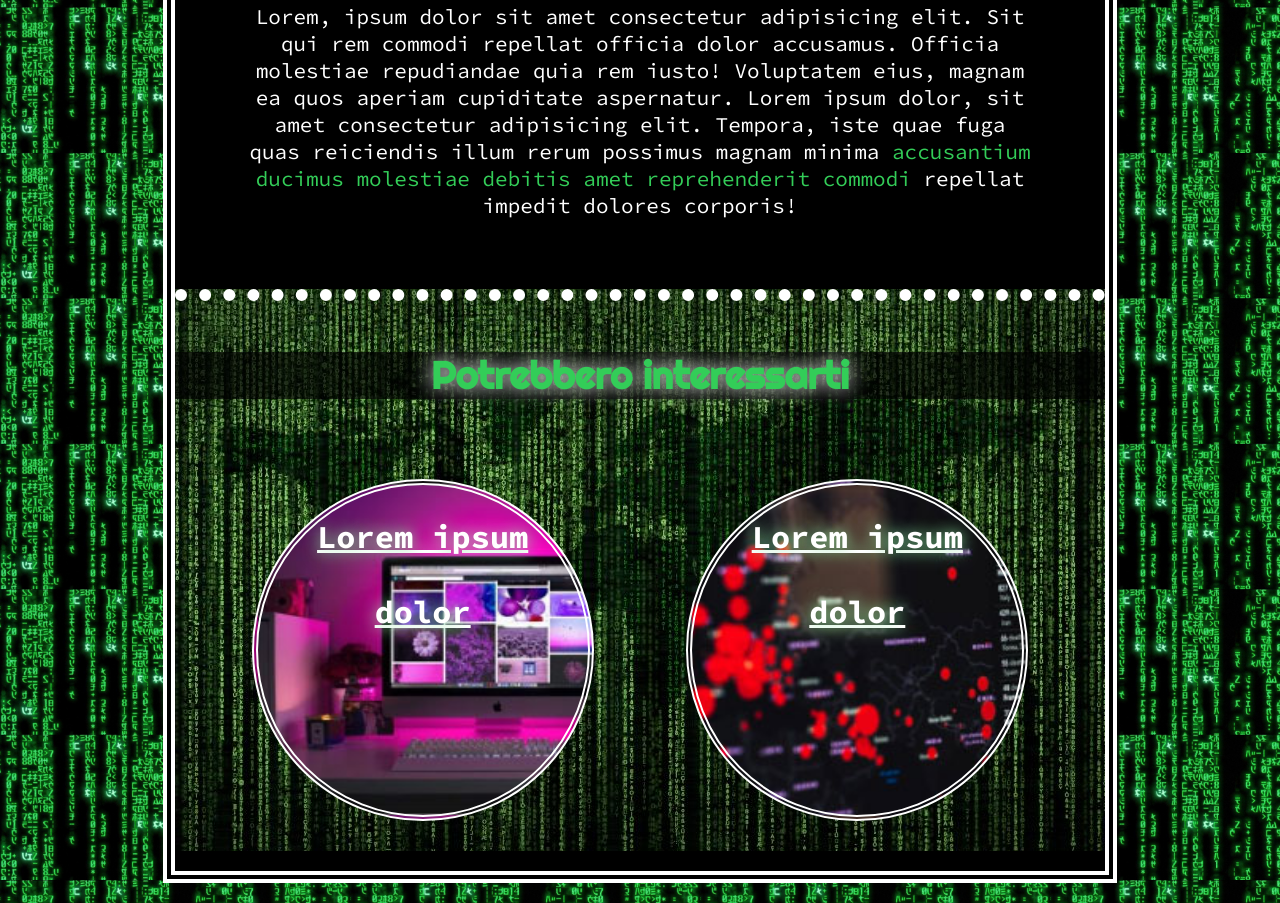
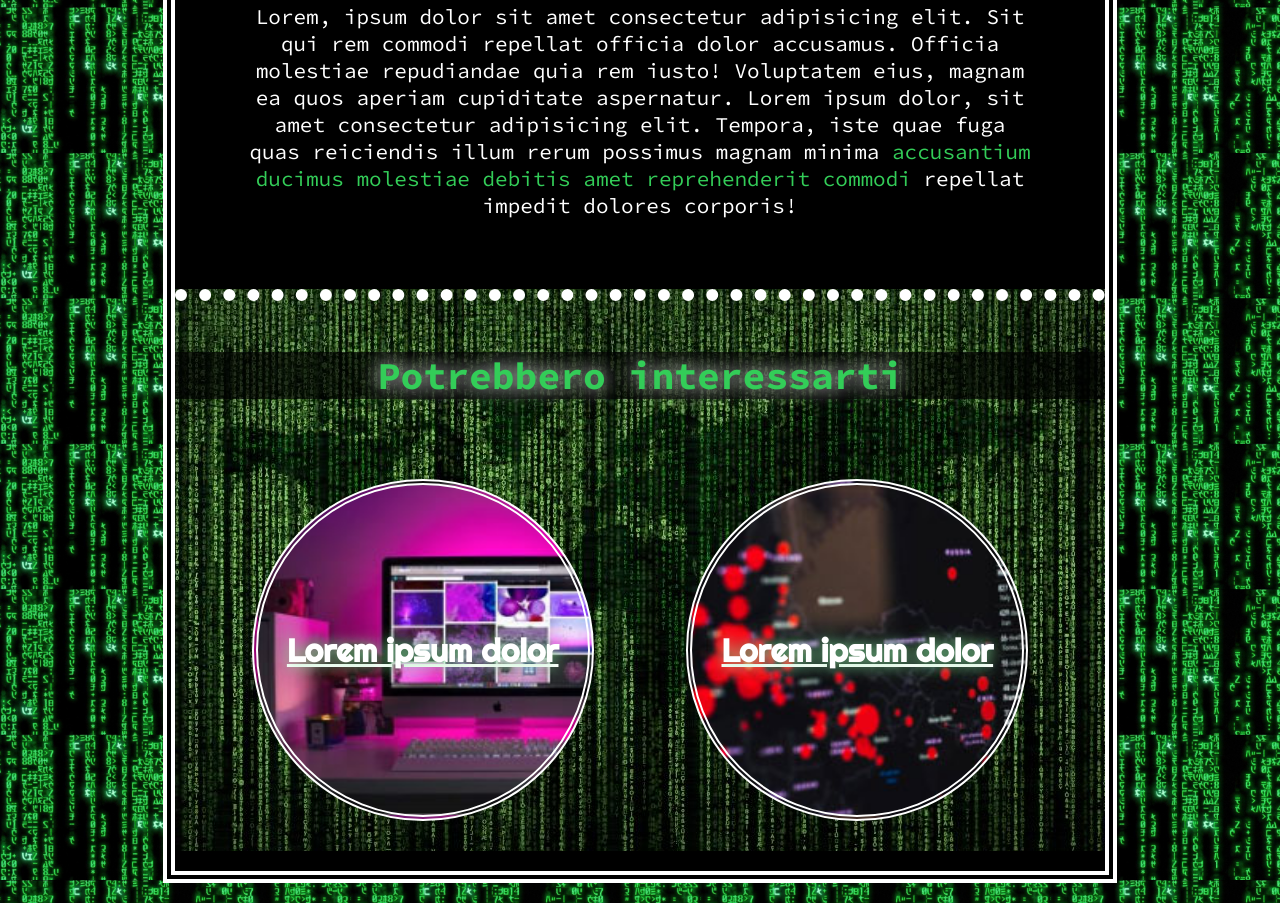
Before and after one commit to MarcoBagnasco/html-css-booleaner, a website: page index.html in a window 1280 px wide. Shown: the part 3193-4096 px from the top of the page. Drawn offline with Linux system fonts and the light colour scheme.

Commit message:
final review

```diff
--- a/css/dark_style.css
+++ b/css/dark_style.css
@@ -99,7 +99,6 @@ thead{
 th{
   width:150px;
 }
-
 /*FOOTER*/
 footer{
     background-image: url("../img/matrix_world.jpg");
@@ -108,7 +107,6 @@ thead{
 }
 #h4-footer{
     background-color:rgba(0,0,0,.7);
-      font-family: 'Righteous', cursive;
     font-size: 38px;
     color:#33cd58;
     text-shadow: 0 0 20px white;
@@ -123,9 +121,10 @@ thead{
   border: 6px double white;
   border-radius: 50%;
   color: white;
+  font-family: 'Righteous', cursive;
   font-size: 32px;
   font-weight: bold;
-    line-height: 75px;
+  line-height: 300px;
   text-decoration: underline white;
   text-shadow: 0 0 15px #84e19a;
 }
```
Lines whose indentation alone changed are shown as unchanged.
